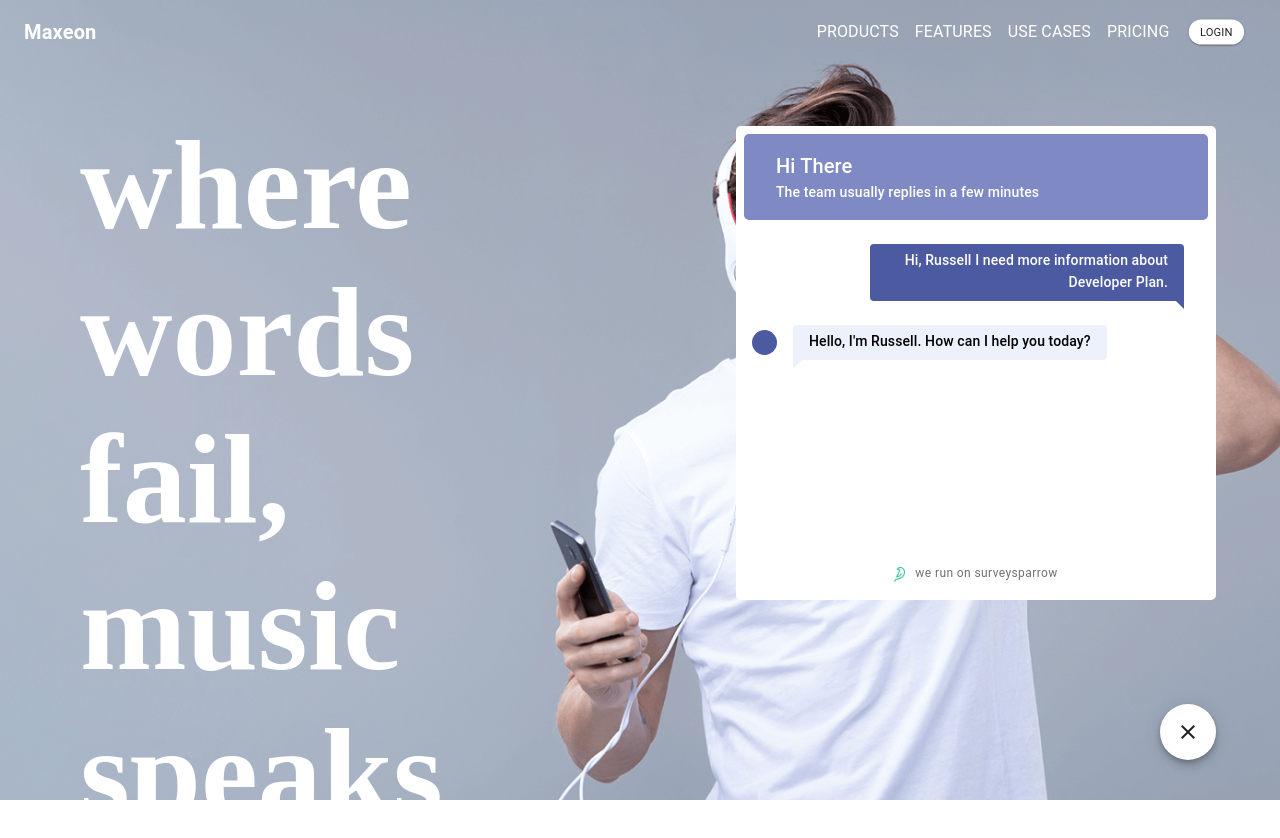
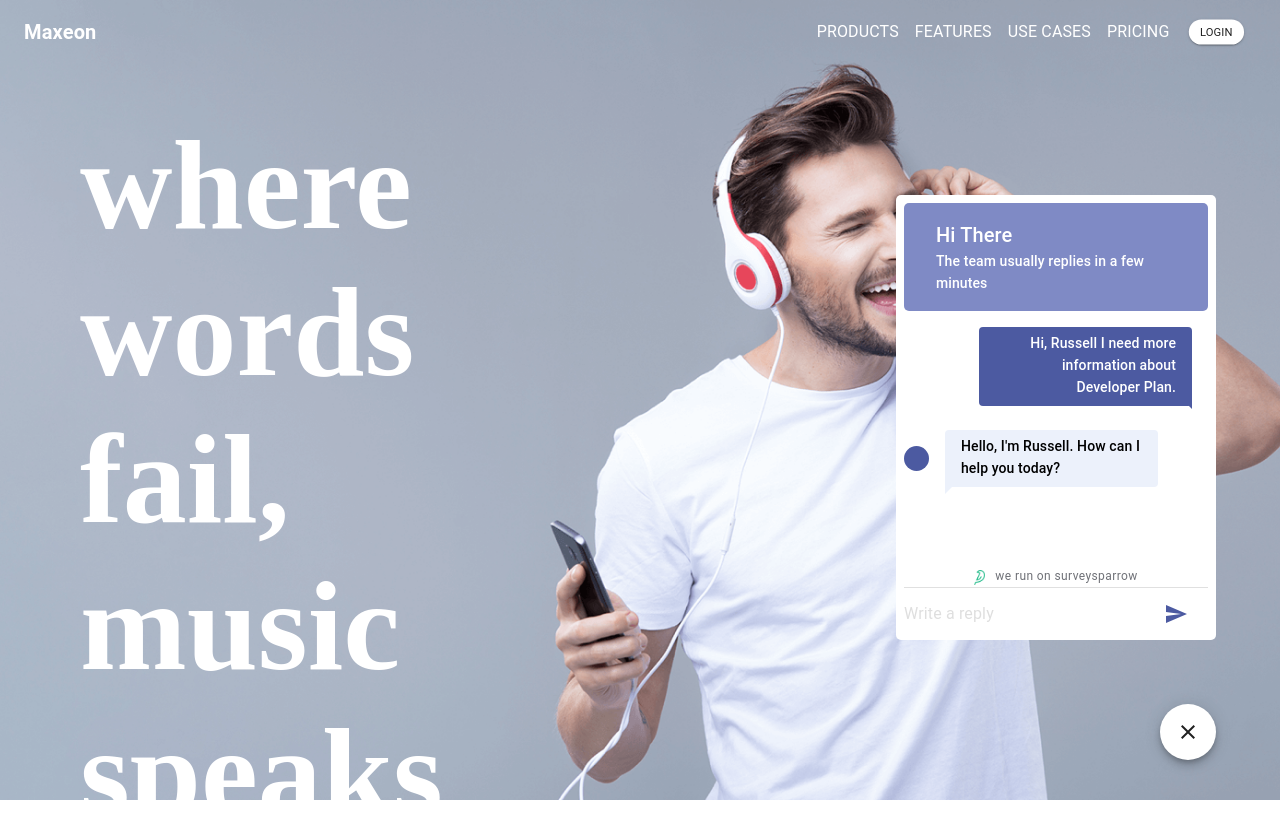
Before and after one commit to ajaynair1998/Maxeon-website-Design, a Next.js app: page / in a window 1280 px wide. Both pictures are taken after a click on the button "add". Shown: the top 838 px of the page. Built offline with nearby package versions, Linux system fonts and the light colour scheme.

Commit message:
add input

```diff
--- a/components/Chats/Chats.js
+++ b/components/Chats/Chats.js
@@ -2,6 +2,10 @@ import React from "react";
 import { Grid } from "@mui/material";
 import { Typography } from "@mui/material";
 import { Box } from "@mui/system";
+import { Divider } from "@mui/material";
+import { Button } from "@mui/material";
+import Input from "@mui/material/Input";
+import SendIcon from "@mui/icons-material/Send";
 
 export default function Chats(props) {
   return (
@@ -21,7 +25,7 @@ export default function Chats(props) {
             The team usually replies in a few minutes
           </Typography>
         </Box>
-        <Box p={1}>
+        <Box>
           <div class="chat-container">
             <ul class="chat-box chatContainerScroll">
               <li class="chat-right">
@@ -50,6 +54,23 @@ export default function Chats(props) {
               <Typography variant="caption">we run on surveysparrow</Typography>
             </div>
           </div>
+          <Divider />
+          <Box
+            sx={{
+              display: "flex",
+              justifyContent: "space-between",
+              mt: "0.5rem",
+            }}
+          >
+            <Input
+              placeholder="Write a reply"
+              sx={{ color: "primary.dark" }}
+              disableUnderline
+            />
+            <Button variant="text">
+              <SendIcon sx={{ color: "#4c5aa1" }} />
+            </Button>
+          </Box>
         </Box>
       </Box>
     </Grid>
--- a/pages/index.js
+++ b/pages/index.js
@@ -51,21 +51,6 @@ theme.typography.h1 = {
   //   fontSize: "100px",
   // },
 };
-const icon = (
-  <Paper sx={{ m: 1 }} elevation={4}>
-    <Box component="svg" sx={{ width: 100, height: 100 }}>
-      <Box
-        component="polygon"
-        sx={{
-          fill: (theme) => theme.palette.common.white,
-          stroke: (theme) => theme.palette.divider,
-          strokeWidth: 1,
-        }}
-        points="0,100 50,00, 100,100"
-      />
-    </Box>
-  </Paper>
-);
 
 function Home(props) {
   let [chatBoxState, changeStateChatBox] = useState(false);
@@ -165,10 +150,10 @@ function Home(props) {
             <Box
               sx={{
                 position: "fixed",
-                bottom: "25vh",
+                bottom: "20vh",
                 right: "5vw",
                 zIndex: "50",
-                width: "30rem",
+                width: "20rem",
               }}
             >
               <Grid sx={{ bgcolor: "primary.main", borderRadius: "5px" }} p={1}>
--- a/styles/globals.css
+++ b/styles/globals.css
@@ -54,7 +54,7 @@ li.chat-right > .chat-text::before {
   right: 0px;
   border-color: transparent #4c5aa1 transparent transparent;
   left: inherit;
-  top: 45px;
+  top: 62px;
 }
 
 li.chat-left {
@@ -69,11 +69,12 @@ li.chat-left {
 li.chat-left > .chat-text {
   text-align: left;
   background-color: #ecf1fb;
+  width: 70%;
 }
 
 li.chat-left > .chat-text:before {
   border-color: transparent transparent transparent #ecf1fb;
-  top: 24px;
+  top: 44px;
   left: 0px;
 }
 ul {
@@ -87,7 +88,7 @@ ul {
   flex-direction: column;
   gap: 1.5rem;
   margin-top: 1rem;
-  height: 20rem;
+  height: 15rem;
   overflow-y: scroll;
 }
 .chat-right {
```
